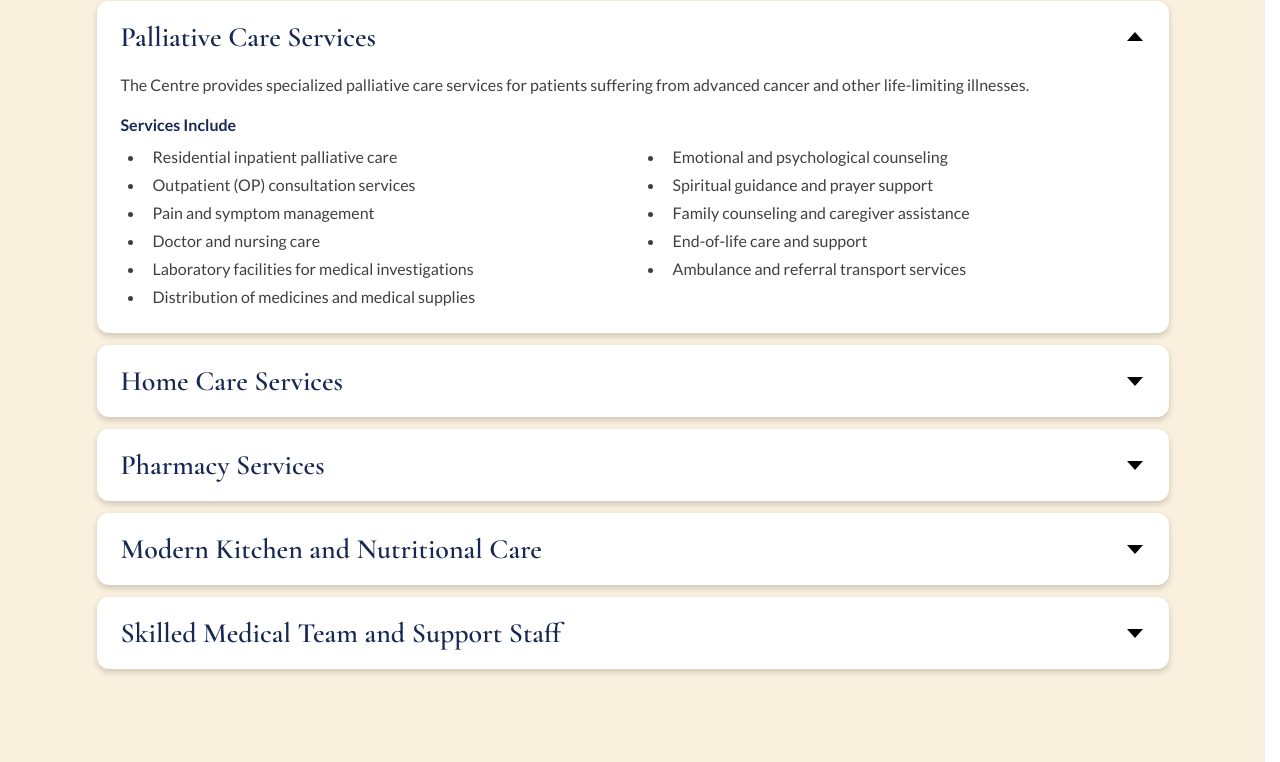
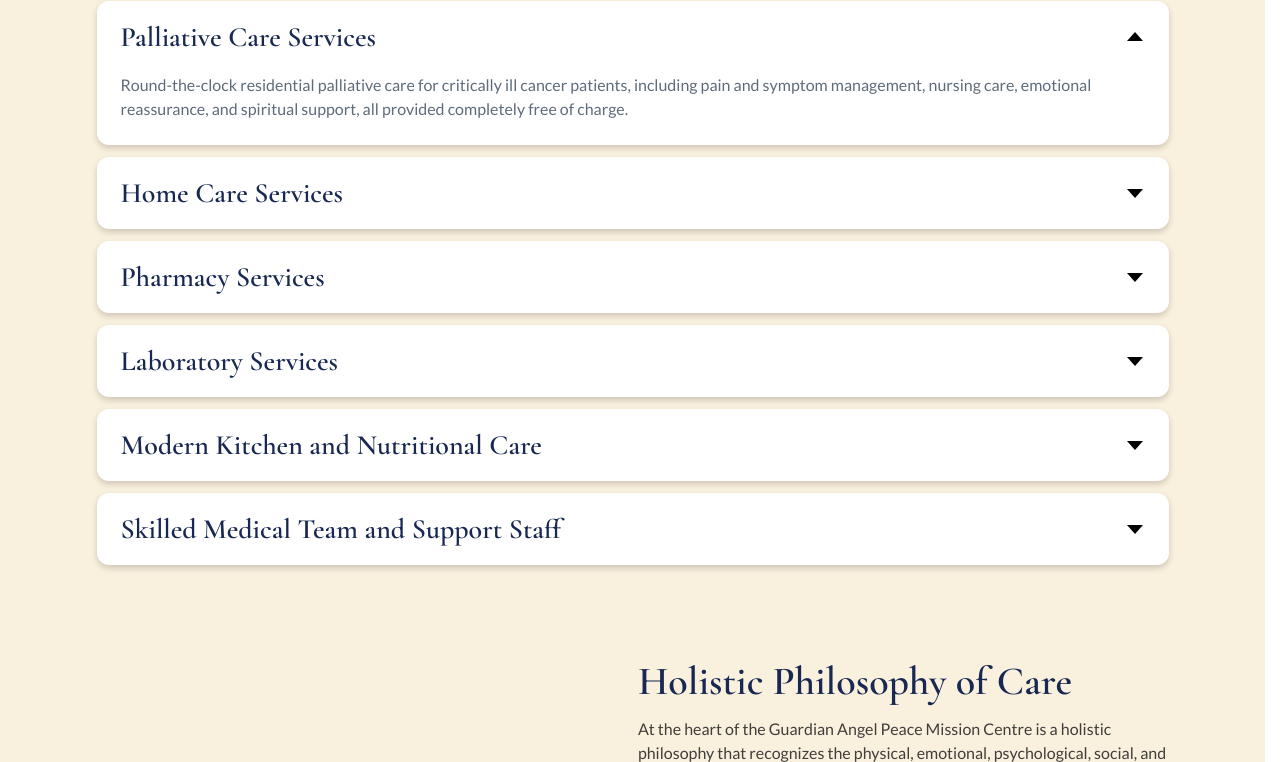
Before and after one commit to akhilraj-izado/Guardian-Angel, an ASP.NET Core app: page /project/guardian-angel-peace-mission-center in a window 1280 px wide. Shown: the part 2801-3563 px from the top of the page. Run offline with ASP.NET Core 8, Linux system fonts and the light colour scheme; some libraries are stand-ins or nearby versions.

Commit message:
PAGE UPDATED

```diff
--- a/Views/Home/GuardianAngelPeaceMissionCenter.cshtml
+++ b/Views/Home/GuardianAngelPeaceMissionCenter.cshtml
@@ -182,8 +182,7 @@
     </div>
 </section>
 
-<!-- ================= SERVICES & FACILITIES (ACCORDION) ================= -->
-<section class="bg-[#FAF0DE] pb-14 sm:pb-16 lg:pb-24">
+<!-- ================= SERVICES & FACILITIES (ACCORDION) ================= --><section class="bg-[#FAF0DE] pb-14 sm:pb-16 lg:pb-24">
 <div class="max-w-6xl mx-auto px-4 sm:px-6 lg:px-10 space-y-3" id="pmc-accordion" data-aos="fade-up" data-aos-duration="900">
 
     <!-- Item 1 (open by default) -->
@@ -194,27 +193,9 @@
         </button>
         <div class="pmc-acc-panel grid grid-rows-[1fr] transition-[grid-template-rows] duration-300 ease-in-out">
             <div class="overflow-hidden">
-                    <div class="font-lato px-5 sm:px-6 pb-6 space-y-4 text-sm sm:text-[15px] md:text-base text-[#1E1E1E]/85 leading-relaxed">
-                        <p>
-                            The Centre provides specialized palliative care services for patients suffering from advanced cancer and other life-limiting illnesses.
+                <p class="font-lato px-5 sm:px-6 pb-6 text-sm sm:text-[15px] md:text-base text-[#5E6B7A] leading-relaxed">
+                    Round-the-clock residential palliative care for critically ill cancer patients, including pain and symptom management, nursing care, emotional reassurance, and spiritual support, all provided completely free of charge.
                 </p>
-                        <div>
-                            <h4 class="font-bold text-navy mb-2">Services Include</h4>
-                            <ul class="list-disc pl-5 sm:pl-6 md:columns-2 md:gap-10 space-y-1">
-                                <li class="pl-2">Residential inpatient palliative care</li>
-                                <li class="pl-2">Outpatient (OP) consultation services</li>
-                                <li class="pl-2">Pain and symptom management</li>
-                                <li class="pl-2">Doctor and nursing care</li>
-                                <li class="pl-2">Laboratory facilities for medical investigations</li>
-                                <li class="pl-2">Distribution of medicines and medical supplies</li>
-                                <li class="pl-2">Emotional and psychological counseling</li>
-                                <li class="pl-2">Spiritual guidance and prayer support</li>
-                                <li class="pl-2">Family counseling and caregiver assistance</li>
-                                <li class="pl-2">End-of-life care and support</li>
-                                <li class="pl-2">Ambulance and referral transport services</li>
-                            </ul>
-                        </div>
-                    </div>
             </div>
         </div>
     </div>
@@ -227,27 +208,9 @@
         </button>
         <div class="pmc-acc-panel grid grid-rows-[0fr] transition-[grid-template-rows] duration-300 ease-in-out">
             <div class="overflow-hidden">
-                    <div class="font-lato px-5 sm:px-6 pb-6 space-y-4 text-sm sm:text-[15px] md:text-base text-[#1E1E1E]/85 leading-relaxed">
-                        <p class="font-bold text-navy">Bringing Compassionate Care to the Doorstep</p>
-                        <p>
-                            Understanding that many seriously ill patients are unable to travel due to weakness, pain, or financial hardship, the Centre extends its services through a dedicated Home Care Program. Medical and palliative care teams regularly visit homes in villages and rural communities to provide compassionate care within the comfort of patients&rsquo; homes.
+                <p class="font-lato px-5 sm:px-6 pb-6 text-sm sm:text-[15px] md:text-base text-[#5E6B7A] leading-relaxed">
+                    Home-based palliative and nursing care for bedridden and seriously ill patients, with regular visits from our care team and guidance for family caregivers.
                 </p>
-                        <div>
-                            <h4 class="font-bold text-navy mb-2">Home Care Support Includes</h4>
-                            <ul class="list-disc pl-5 sm:pl-6 md:columns-2 md:gap-10 space-y-1">
-                                <li class="pl-2">Medical examinations and follow-up care</li>
-                                <li class="pl-2">Nursing care and wound dressing</li>
-                                <li class="pl-2">Pain management and symptom control</li>
-                                <li class="pl-2">Distribution of medicines and medical equipment</li>
-                                <li class="pl-2">Counseling and emotional support</li>
-                                <li class="pl-2">Guidance for caregivers and family members</li>
-                                <li class="pl-2">Home-based palliative and end-of-life care</li>
-                            </ul>
-                        </div>
-                        <p>
-                            These visits provide not only medical support, but also emotional reassurance, comfort, and hope to families facing difficult circumstances.
-                        </p>
-                    </div>
             </div>
         </div>
     </div>
@@ -260,19 +223,9 @@
         </button>
         <div class="pmc-acc-panel grid grid-rows-[0fr] transition-[grid-template-rows] duration-300 ease-in-out">
             <div class="overflow-hidden">
-                    <div class="font-lato px-5 sm:px-6 pb-6 space-y-4 text-sm sm:text-[15px] md:text-base text-[#1E1E1E]/85 leading-relaxed">
-                        <div>
-                            <p class="mb-2">The Centre operates a dedicated pharmacy that supplies medicines for:</p>
-                            <ul class="list-disc pl-5 sm:pl-6 space-y-1">
-                                <li class="pl-2">Inpatients</li>
-                                <li class="pl-2">Home care patients</li>
-                                <li class="pl-2">Outside patients and the general public</li>
-                            </ul>
-                        </div>
-                        <p>
-                            Medicines for palliative care patients are provided <strong class="font-bold text-navy">free of charge</strong>, while concessional rates are offered to others.
+                <p class="font-lato px-5 sm:px-6 pb-6 text-sm sm:text-[15px] md:text-base text-[#5E6B7A] leading-relaxed">
+                    An in-house pharmacy ensures that patients and residents receive the medicines they need on time, under the supervision of qualified staff.
                 </p>
-                    </div>
             </div>
         </div>
     </div>
@@ -280,24 +233,14 @@
     <!-- Item 4 -->
     <div class="pmc-acc-item bg-white rounded-xl shadow-[0_3px_6px_rgba(0,0,0,0.18)]">
         <button type="button" class="pmc-acc-btn w-full flex items-center justify-between gap-4 px-5 sm:px-6 py-5 text-left" aria-expanded="false">
-                <span class="font-cormorant text-xl sm:text-2xl lg:text-[28px] font-semibold text-navy leading-tight">Modern Kitchen and Nutritional Care</span>
+            <span class="font-cormorant text-xl sm:text-2xl lg:text-[28px] font-semibold text-navy leading-tight">Laboratory Services</span>
             <svg class="pmc-acc-icon shrink-0 w-4 h-4 sm:w-5 sm:h-5 text-black transition-transform duration-300" viewBox="0 0 20 20" fill="currentColor" aria-hidden="true"><path d="M2 6h16l-8 9z" /></svg>
         </button>
         <div class="pmc-acc-panel grid grid-rows-[0fr] transition-[grid-template-rows] duration-300 ease-in-out">
             <div class="overflow-hidden">
-                    <div class="font-lato px-5 sm:px-6 pb-6 space-y-4 text-sm sm:text-[15px] md:text-base text-[#1E1E1E]/85 leading-relaxed">
-                        <div>
-                            <p class="mb-2">An in-house modern kitchen facility prepares hygienic and nutritious meals for:</p>
-                            <ul class="list-disc pl-5 sm:pl-6 space-y-1">
-                                <li class="pl-2">Patients</li>
-                                <li class="pl-2">Bystanders</li>
-                                <li class="pl-2">Staff members on duty</li>
-                            </ul>
-                        </div>
-                        <p>
-                            Special attention is given to dietary needs, nutrition, cleanliness, and quality food preparation.
+                <p class="font-lato px-5 sm:px-6 pb-6 text-sm sm:text-[15px] md:text-base text-[#5E6B7A] leading-relaxed">
+                    An equipped in-house diagnostic laboratory provides accurate and timely medical tests to support effective diagnosis, monitoring, and treatment for patients and residents.
                 </p>
-                    </div>
             </div>
         </div>
     </div>
@@ -305,28 +248,29 @@
     <!-- Item 5 -->
     <div class="pmc-acc-item bg-white rounded-xl shadow-[0_3px_6px_rgba(0,0,0,0.18)]">
         <button type="button" class="pmc-acc-btn w-full flex items-center justify-between gap-4 px-5 sm:px-6 py-5 text-left" aria-expanded="false">
+            <span class="font-cormorant text-xl sm:text-2xl lg:text-[28px] font-semibold text-navy leading-tight">Modern Kitchen and Nutritional Care</span>
+            <svg class="pmc-acc-icon shrink-0 w-4 h-4 sm:w-5 sm:h-5 text-black transition-transform duration-300" viewBox="0 0 20 20" fill="currentColor" aria-hidden="true"><path d="M2 6h16l-8 9z" /></svg>
+        </button>
+        <div class="pmc-acc-panel grid grid-rows-[0fr] transition-[grid-template-rows] duration-300 ease-in-out">
+            <div class="overflow-hidden">
+                <p class="font-lato px-5 sm:px-6 pb-6 text-sm sm:text-[15px] md:text-base text-[#5E6B7A] leading-relaxed">
+                    A clean, modern kitchen prepares nutritious meals suited to each patient's and resident's medical and dietary needs.
+                </p>
+            </div>
+        </div>
+    </div>
+
+    <!-- Item 6 -->
+    <div class="pmc-acc-item bg-white rounded-xl shadow-[0_3px_6px_rgba(0,0,0,0.18)]">
+        <button type="button" class="pmc-acc-btn w-full flex items-center justify-between gap-4 px-5 sm:px-6 py-5 text-left" aria-expanded="false">
             <span class="font-cormorant text-xl sm:text-2xl lg:text-[28px] font-semibold text-navy leading-tight">Skilled Medical Team and Support Staff</span>
             <svg class="pmc-acc-icon shrink-0 w-4 h-4 sm:w-5 sm:h-5 text-black transition-transform duration-300" viewBox="0 0 20 20" fill="currentColor" aria-hidden="true"><path d="M2 6h16l-8 9z" /></svg>
         </button>
         <div class="pmc-acc-panel grid grid-rows-[0fr] transition-[grid-template-rows] duration-300 ease-in-out">
             <div class="overflow-hidden">
-                    <div class="font-lato px-5 sm:px-6 pb-6 space-y-4 text-sm sm:text-[15px] md:text-base text-[#1E1E1E]/85 leading-relaxed">
-                        <div>
-                            <p class="mb-2">The Centre is supported by a committed and experienced multidisciplinary team comprising:</p>
-                            <ul class="list-disc pl-5 sm:pl-6 space-y-1">
-                                <li class="pl-2"><strong class="font-bold text-navy">3</strong> Doctors</li>
-                                <li class="pl-2"><strong class="font-bold text-navy">15</strong> Nurses</li>
-                                <li class="pl-2">Caregivers and supporting staff</li>
-                                <li class="pl-2">Counselors and volunteers</li>
-                            </ul>
-                        </div>
-                        <p>
-                            In total, more than <strong class="font-bold text-navy">70 dedicated staff members</strong> work together to provide compassionate and professional care.
+                <p class="font-lato px-5 sm:px-6 pb-6 text-sm sm:text-[15px] md:text-base text-[#5E6B7A] leading-relaxed">
+                    Doctors, nurses, caregivers, and support staff work together to provide compassionate, professional care to every patient and resident.
                 </p>
-                        <p>
-                            The entire premises is maintained in a neat, peaceful, hygienic, and patient-friendly manner, supported by courteous and caring staff members.
-                        </p>
-                    </div>
             </div>
         </div>
     </div>
```
Lines whose indentation alone changed are shown as unchanged.
